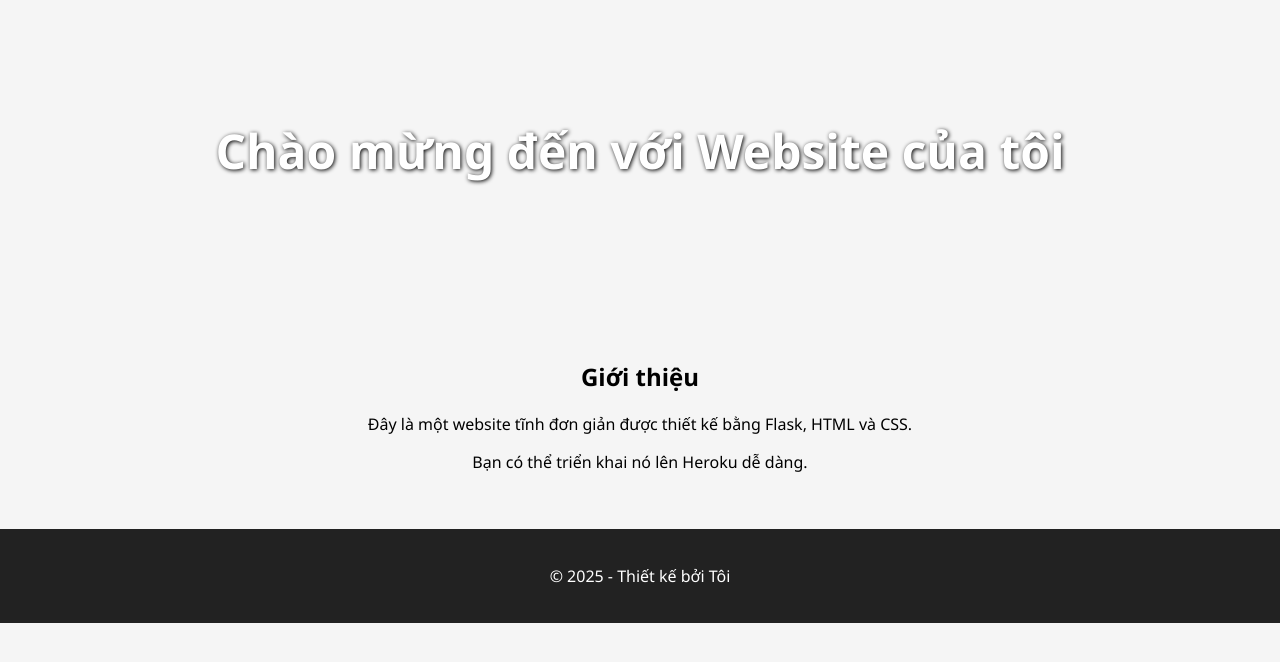
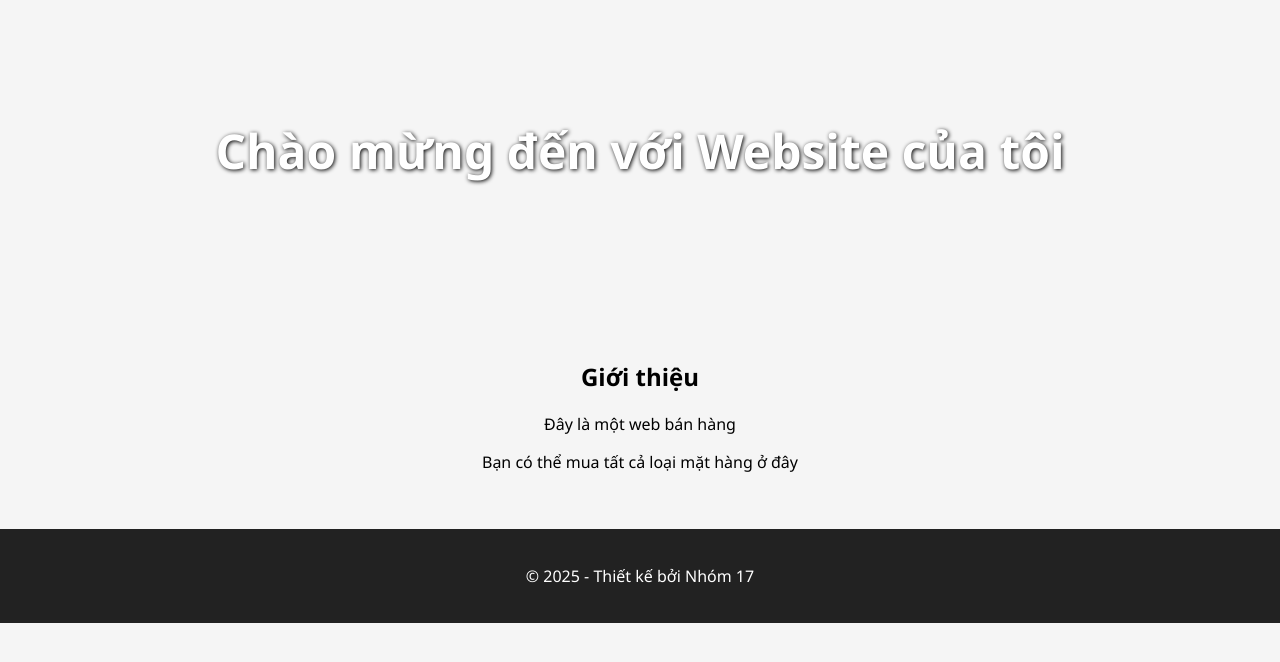
Before and after one commit to QuangNguyen24/Doan, a Python web app: template templates/index.html in a window 1280 px wide. Shown: the top 662 px of the page. Run offline with Jinja, Linux system fonts and the light colour scheme; the template is opened without the code that fills it, so the values that code supplies are empty.

Commit message:
Update index.html

```diff
--- a/templates/index.html
+++ b/templates/index.html
@@ -3,7 +3,7 @@
 <head>
   <meta charset="UTF-8">
   <meta name="viewport" content="width=device-width, initial-scale=1.0">
-  <title>Trang Web Đẹp</title>
+  <title>Web Bán Hàng</title>
   <link rel="stylesheet" href="{{ url_for('static', filename='style.css') }}">
 </head>
 <body>
@@ -13,12 +13,12 @@
 
   <section>
     <h2>Giới thiệu</h2>
-    <p>Đây là một website tĩnh đơn giản được thiết kế bằng Flask, HTML và CSS.</p>
-    <p>Bạn có thể triển khai nó lên Heroku dễ dàng.</p>
+    <p>Đây là một web bán hàng</p>
+    <p>Bạn có thể mua tất cả loại mặt hàng ở đây</p>
   </section>
 
   <footer>
-    <p>&copy; 2025 - Thiết kế bởi Tôi</p>
+    <p>&copy; 2025 - Thiết kế bởi Nhóm 17</p>
   </footer>
 </body>
 </html>
```
